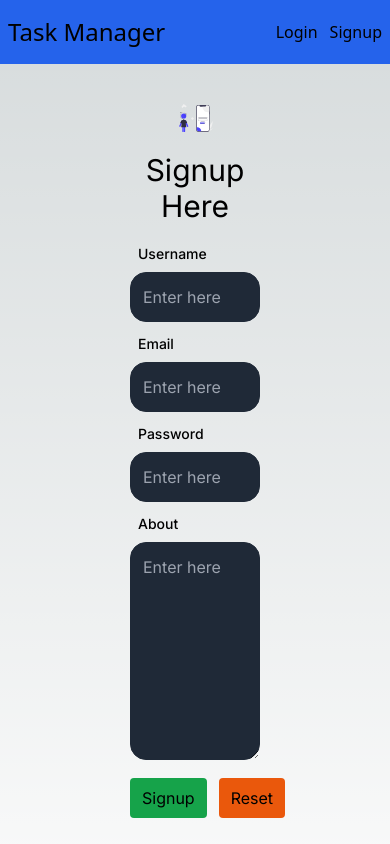
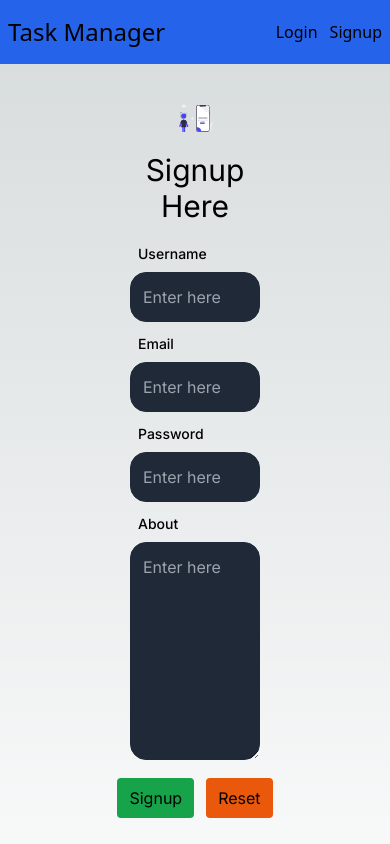
Before and after one commit to aryanpatel077/full-stack-work-manager-2, a Next.js app: page /signup in a window 390 px wide. Shown: the top 844 px of the page. Built offline with nearby package versions, Linux system fonts and the light colour scheme; no server answers.

Commit message:
fix responsiveness try-4

```diff
--- a/src/app/login/Login.jsx
+++ b/src/app/login/Login.jsx
@@ -105,7 +105,7 @@ const Login = () => {
             />
           </div>
 
-          <div className="mt-3 text-center flex">
+          <div className="mt-3 flex justify-center">
             <button
               type="submit"
               className="px-3 py-2 bg-green-500  rounded hover:bg-green-400"
--- a/src/app/signup/Signup.jsx
+++ b/src/app/signup/Signup.jsx
@@ -171,7 +171,7 @@ const Signup = () => {
                 value={data.about}
               ></textarea>
             </div>
-            <div className="mt-3 text-center flex">
+            <div className="mt-3 flex justify-center">
               <button
                 type="submit"
                 className="px-3 py-2 bg-green-600  rounded hover:bg-green-400"
```
